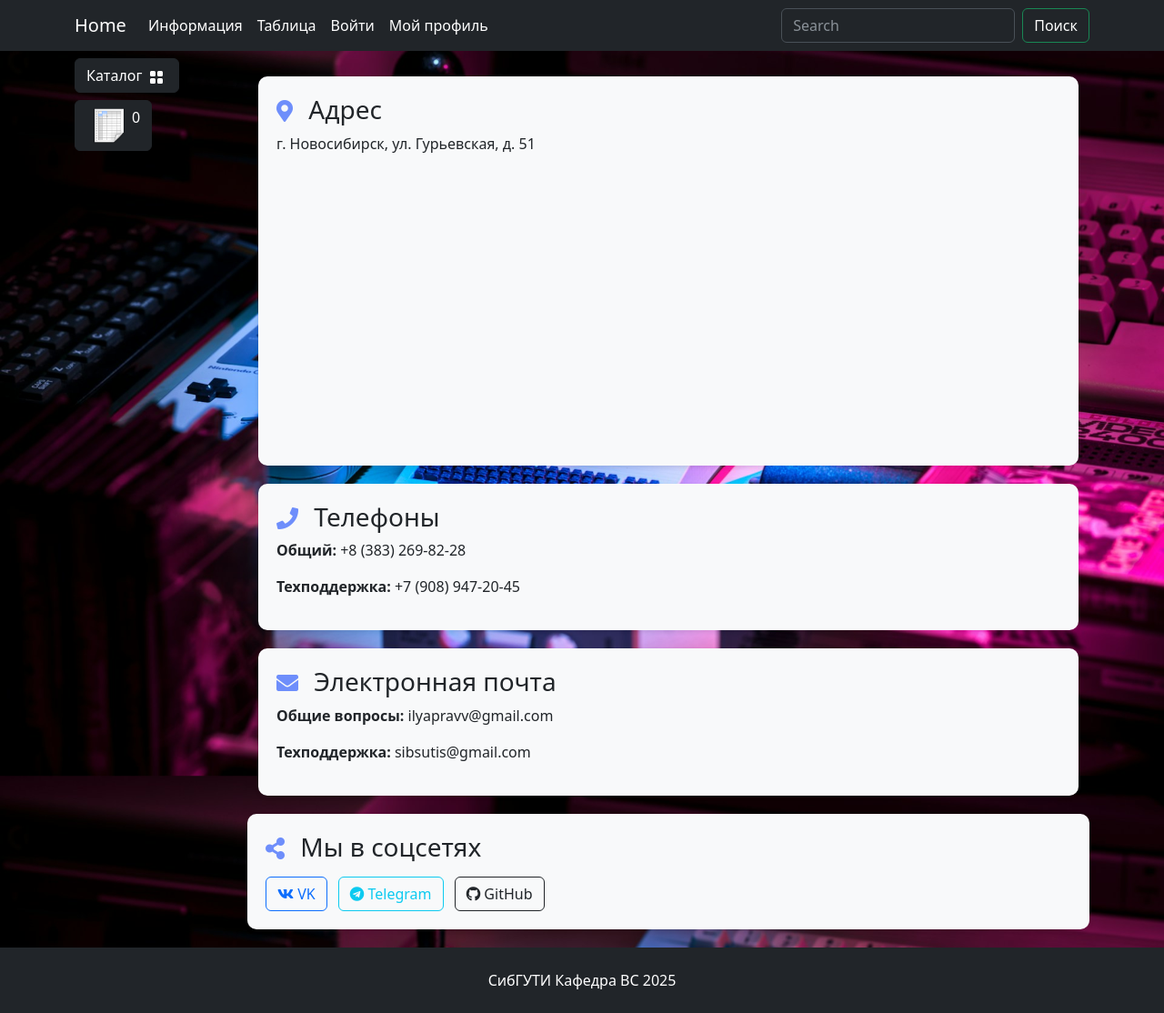
After one commit to john-doedster/equipment_accounting_web_app, a Django app: page /contacts/ in a window 1280 px wide. The commit adds this page. Shown: the whole page at 91% size. Run offline with Django 5.2, Linux system fonts and the light colour scheme; data comes from the database, SQL or seed files in the repository; some libraries are stand-ins or nearby versions.

Commit message:
Add new site page with contacts information and make style for this page

```diff
--- a/main/templates/main/base.html
+++ b/main/templates/main/base.html
@@ -10,6 +10,7 @@
     <meta name="viewport" content="width=device-width, initial-scale=1.0">
     <link rel="stylesheet" href="{% static "deps/css/bootstrap/bootstrap.min.css" %}">
     <link rel="stylesheet" href="{% static "deps/css/my_css.css" %}">
+    <link rel="stylesheet" href="https://cdnjs.cloudflare.com/ajax/libs/font-awesome/5.15.4/css/all.min.css">
     <!-- Стиль footer-a для главной страницы -->
     {% block css %}
     {% endblock css %}
@@ -39,7 +40,7 @@
                                 Информация
                             </a>
                             <ul class="dropdown-menu">
-                                <li><a class="dropdown-item  text-white" href="#">Контактная информация</a></li>
+                                <li><a class="dropdown-item  text-white" href="{% url 'main:contacts' %}">Контактная информация</a></li>
                                 <li><a class="dropdown-item  text-white" href="{% url "main:about" %}">Про нас</a></li>
                             </ul>
                         </li>
--- /dev/null
+++ b/main/templates/main/contacts.html
@@ -0,0 +1,89 @@
+{% extends 'main/base.html' %}
+{% load static %}
+
+{% block css %}
+<link rel="stylesheet" href="{% static 'deps/css/my_css.css' %}">
+<style>
+    .contact-card {
+        background: #f8f9fa;
+        border-radius: 10px;
+        padding: 20px;
+        margin-bottom: 20px;
+        box-shadow: 0 2px 5px rgba(0,0,0,0.1);
+    }
+    .contact-icon {
+        font-size: 24px;
+        margin-right: 10px;
+        color: #6e8efb;
+    }
+</style>
+{% endblock %}
+
+{% block content %}
+<div class="container mt-4">
+    <div class="row">
+        <div class="col-lg-16 mx-auto">
+
+            <div class="contact-card">
+                <h3><i class="fas fa-map-marker-alt contact-icon"></i> Адрес</h3>
+                <p>г. Новосибирск, ул. Гурьевская, д. 51</p>
+                <div class="mt-3">
+                    <iframe src="https://yandex.ru/map-widget/v1/?um=constructor%3A1a2b3c4d5e6f7g8h9i0j&amp;source=constructor"
+                            width="100%" height="300" frameborder="0"></iframe>
+                </div>
+            </div>
+
+            <div class="contact-card">
+                <h3><i class="fas fa-phone contact-icon"></i> Телефоны</h3>
+                <p><strong>Общий:</strong> +8 (383) 269-82-28</p>
+                <p><strong>Техподдержка:</strong> +7 (908) 947-20-45</p>
+            </div>
+
+            <div class="contact-card">
+                <h3><i class="fas fa-envelope contact-icon"></i> Электронная почта</h3>
+                <p><strong>Общие вопросы:</strong> ilyapravv@gmail.com</p>
+                <p><strong>Техподдержка:</strong> sibsutis@gmail.com</p>
+            </div>
+
+        </div>
+    </div>
+</div>
+{% comment "" %}
+<div class="contact-card mt-4">
+    <h3><i class="fas fa-paper-plane contact-icon"></i> Форма обратной связи</h3>
+    <form method="post">
+        {% csrf_token %}
+        <div class="mb-3">
+            <label for="name" class="form-label">Ваше имя</label>
+            <input type="text" class="form-control" id="name" required>
+        </div>
+        <div class="mb-3">
+            <label for="email" class="form-label">Email</label>
+            <input type="email" class="form-control" id="email" required>
+        </div>
+        <div class="mb-3">
+            <label for="message" class="form-label">Сообщение</label>
+            <textarea class="form-control" id="message" rows="3" required></textarea>
+        </div>
+        <button type="submit" class="btn btn-primary">Отправить</button>
+    </form>
+</div>
+{% endcomment %}
+
+<div class="contact-card">
+    <h3><i class="fas fa-share-alt contact-icon"></i> Мы в соцсетях</h3>
+    <div class="social-links mt-3">
+        <a href="https://vk.com/lilteleutikmur" class="btn btn-outline-primary me-2"><i class="fab fa-vk"></i> VK</a>
+        <a href="#" class="btn btn-outline-info me-2"><i class="fab fa-telegram"></i> Telegram</a>
+        <a href="https://github.com/IlyaPravilovIV121" class="btn btn-outline-dark"><i class="fab fa-github"></i> GitHub</a>
+    </div>
+</div>
+{% endblock %}
+
+{% block footer %}
+<footer class="py-4 bg-dark">
+    <div class="container">
+        <p class="m-0 text-center text-white">СибГУТИ Кафедра ВС 2025</p>
+    </div>
+</footer>
+{% endblock footer %}
--- a/main/templates/main/index.html
+++ b/main/templates/main/index.html
@@ -62,6 +62,9 @@
     <h1 class="neon-title">{{ APP_NAME }}</h1>
 </div>
 
+
+
+
 <h1 class="mt-5 pt-5"><strong>{{ content }}</strong></h1>
 {% endblock content %}
 
--- a/main/urls.py
+++ b/main/urls.py
@@ -7,4 +7,5 @@ app_name = 'main'
 urlpatterns = [
     path('', views.index, name='index'),
     path('about/', views.about, name='about'),
+    path('contacts/', views.contacts, name='contacts'),
 ]
--- a/main/views.py
+++ b/main/views.py
@@ -65,3 +65,22 @@ def about(request):
         """)
     }
     return render(request, 'main/about.html', context)
+
+
+def contacts(request):
+    context = {
+        'title': 'Контакты',
+        'content': "Контактная информация",
+        'text_on_page': mark_safe("""
+            <h3>Наши контакты</h3>
+            <p><strong>Адрес:</strong> г. Москва, ул. Примерная, д. 123</p>
+            <p><strong>Телефон:</strong> +7 (495) 123-45-67</p>
+            <p><strong>Email:</strong> info@example.com</p>
+            <p><strong>Режим работы:</strong> Пн-Пт: 9:00 - 18:00</p>
+
+            <h4 class="mt-4">Отдел технической поддержки</h4>
+            <p>Телефон: +7 (495) 765-43-21</p>
+            <p>Email: support@example.com</p>
+        """)
+    }
+    return render(request, 'main/contacts.html', context)
```
